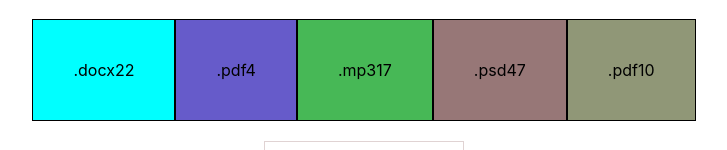
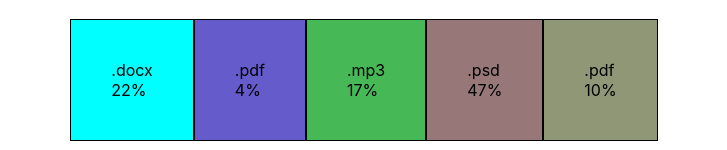
Before and after one commit to V1talquaaa/goit-react-hw-01-components, a React (Create React App) app: page / in a window 1280 px wide. Shown: the part 602-752 px from the top of the page, without its empty margins (296-1023 px from the left). Built offline with nearby package versions, Linux system fonts and the light colour scheme.

Commit message:
fix error

```diff
--- a/src/components/Statistics/Stats.jsx
+++ b/src/components/Statistics/Stats.jsx
@@ -6,8 +6,8 @@ const Stats = () => {
     return data.map(({id, label, percentage}) => {
     return(
     <li key={id}className={css.item}>
-    <span className={css.label}>{label}</span>
-    <span className={css.percentage}>{percentage}</span>
+    <span className={css.label}>{label}</span><br></br>
+    <span className={css.percentage}>{percentage}%</span>
     </li>
     )
     })
```
